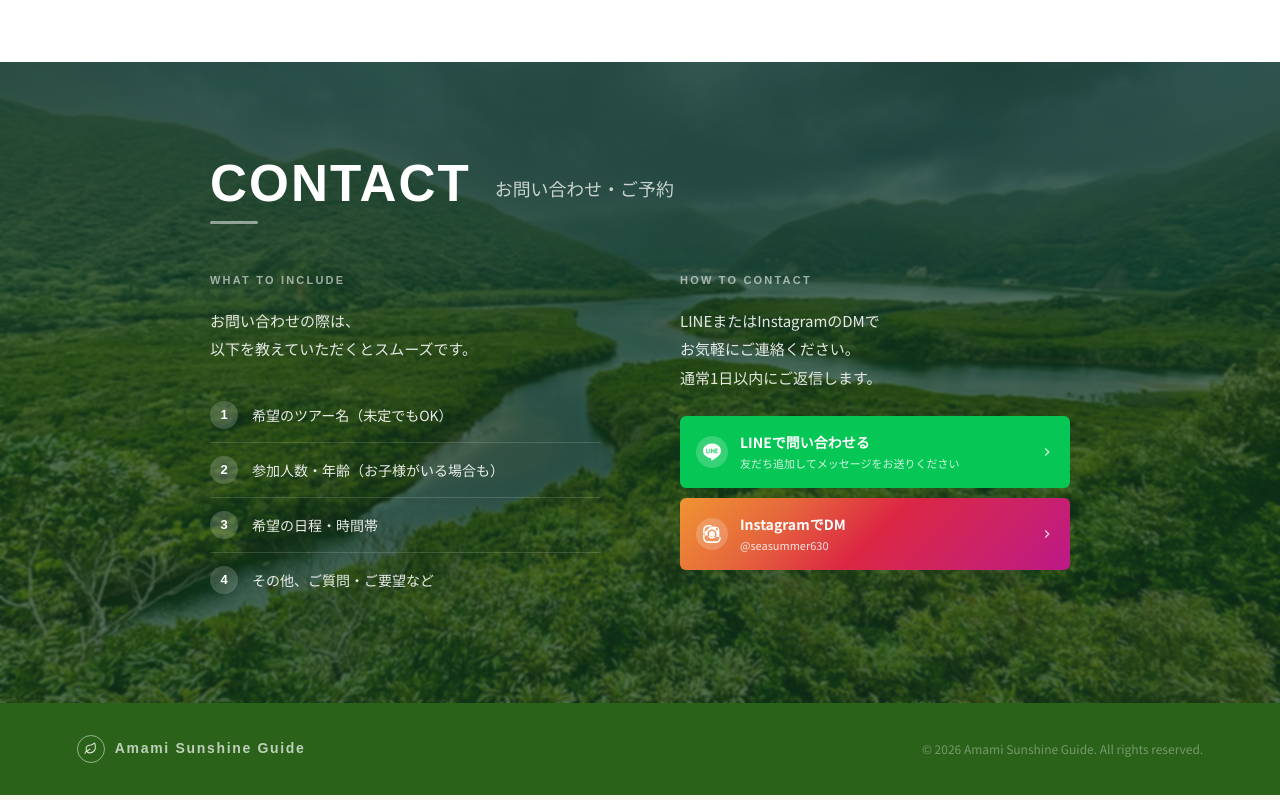
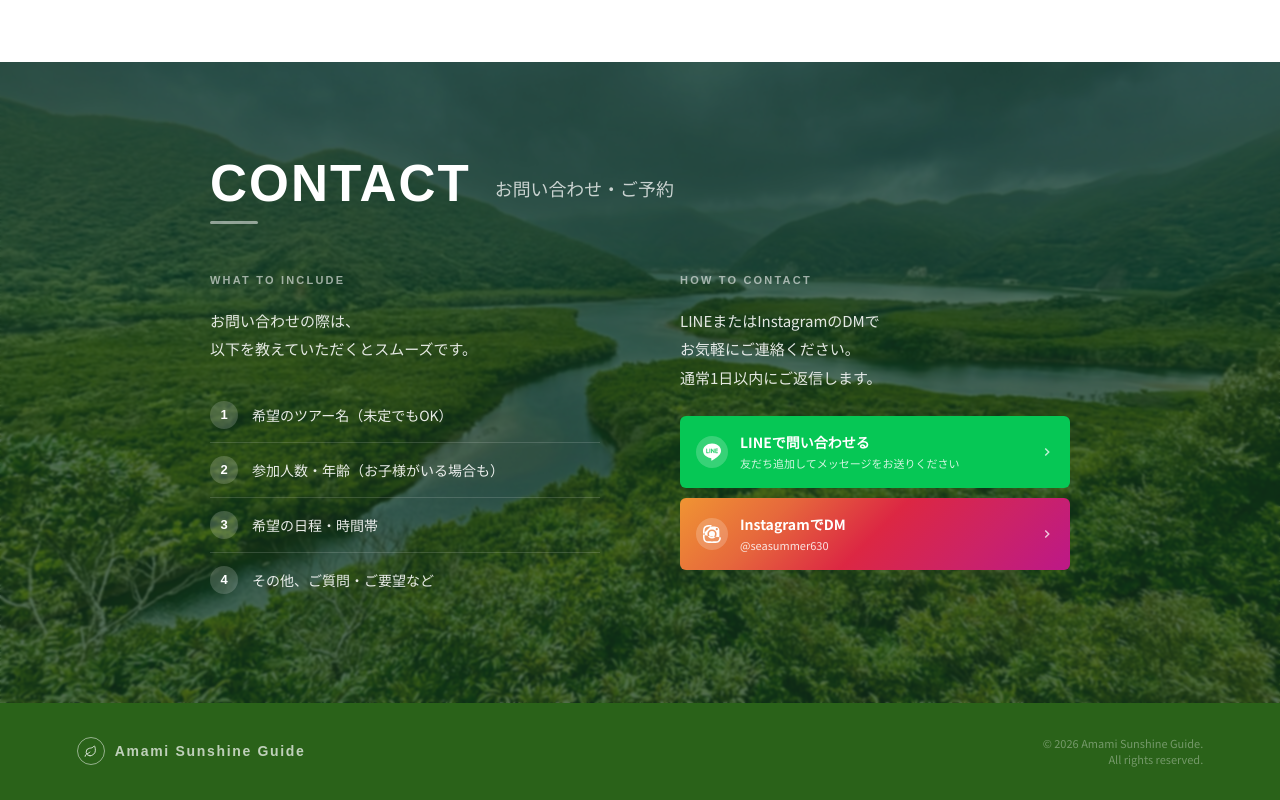
Before and after one commit to ikucha-portfolio/amami-guide-redesign, a React (Vite) app: page / in a window 1280 px wide. Shown: the part 3422-4222 px from the top of the page. Built offline with nearby package versions, Linux system fonts and the light colour scheme.

Commit message:
Footerスマホ最適化

```diff
--- a/src/components/Footer.jsx
+++ b/src/components/Footer.jsx
@@ -1,6 +1,5 @@
 import { COLORS } from "../siteData";
 import { Leaf } from "lucide-react";
-
 
 const C = COLORS;
 
@@ -10,16 +9,24 @@ export default function Footer() {
       style={{
         background: C.greenDark,
         padding: "32px 6%",
+      }}
+    >
+      <div
+        className="footer-inner"
+        style={{
           display: "flex",
           justifyContent: "space-between",
           alignItems: "center",
+          gap: "24px",
         }}
       >
+        {/* Logo */}
         <div
           style={{
             display: "flex",
             alignItems: "center",
             gap: "10px",
+            minWidth: 0,
           }}
         >
           <div
@@ -31,11 +38,13 @@ export default function Footer() {
               display: "flex",
               alignItems: "center",
               justifyContent: "center",
+              flexShrink: 0,
             }}
           >
             <Leaf
               size={13}
               color="rgba(255,255,255,0.8)"
+              strokeWidth={1.8}
             />
           </div>
 
@@ -46,20 +55,48 @@ export default function Footer() {
               letterSpacing: "0.12em",
               color: "rgba(255,255,255,0.7)",
               fontSize: "14px",
+              lineHeight: 1.4,
             }}
           >
             Amami Sunshine Guide
           </span>
         </div>
 
+        {/* Copyright */}
         <span
           style={{
             color: "rgba(255,255,255,0.35)",
-          fontSize: "12px",
+            fontSize: "11px",
+            lineHeight: 1.5,
+            textAlign: "right",
+            flexShrink: 0,
           }}
         >
-        © 2026 Amami Sunshine Guide. All rights reserved.
+          © 2026 Amami Sunshine Guide.
+          <br className="footer-break" />
+          All rights reserved.
         </span>
+      </div>
+
+      {/* Mobile Responsive */}
+      <style>{`
+        @media (max-width: 768px) {
+          .footer-inner {
+            flex-direction: column !important;
+            align-items: flex-start !important;
+            gap: 16px !important;
+          }
+
+          .footer-inner > span {
+            text-align: left !important;
+            margin-left: 38px;
+          }
+
+          .footer-break {
+            display: none;
+          }
+        }
+      `}</style>
     </footer>
   );
 }
```
Lines whose indentation alone changed are shown as unchanged.
